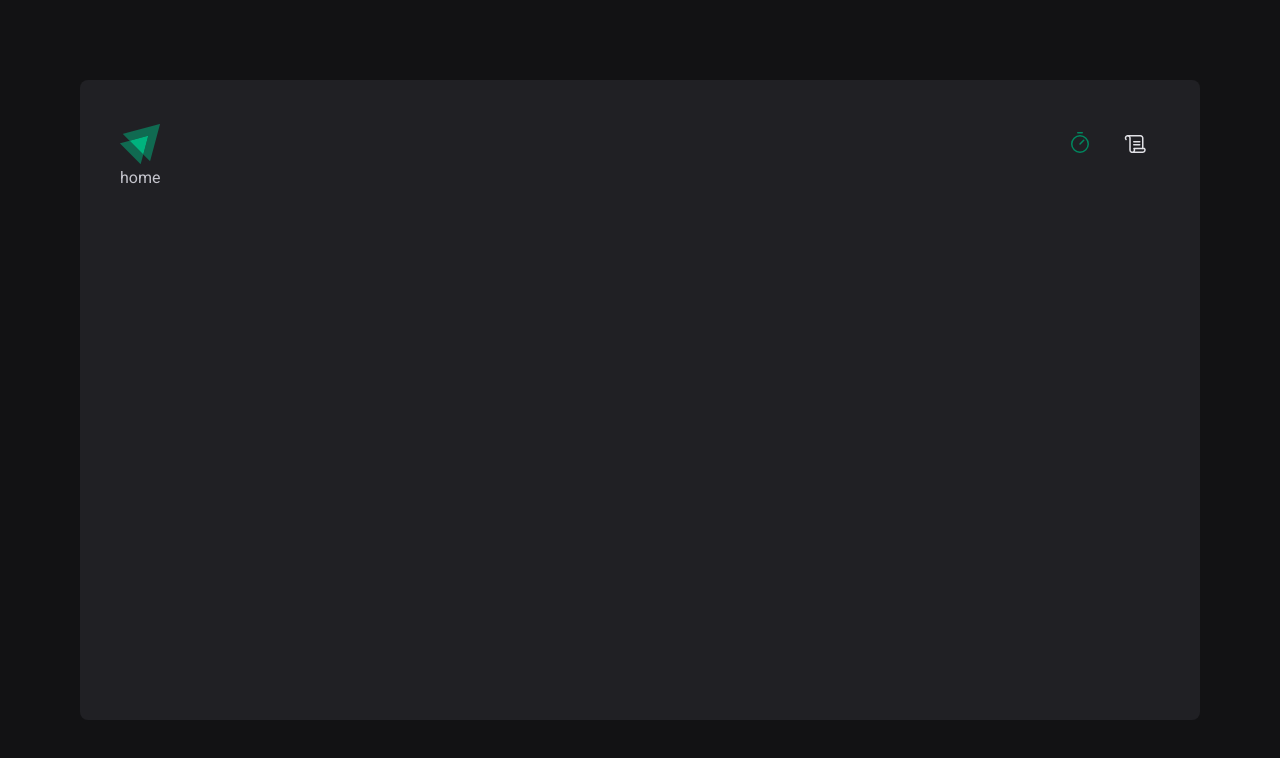
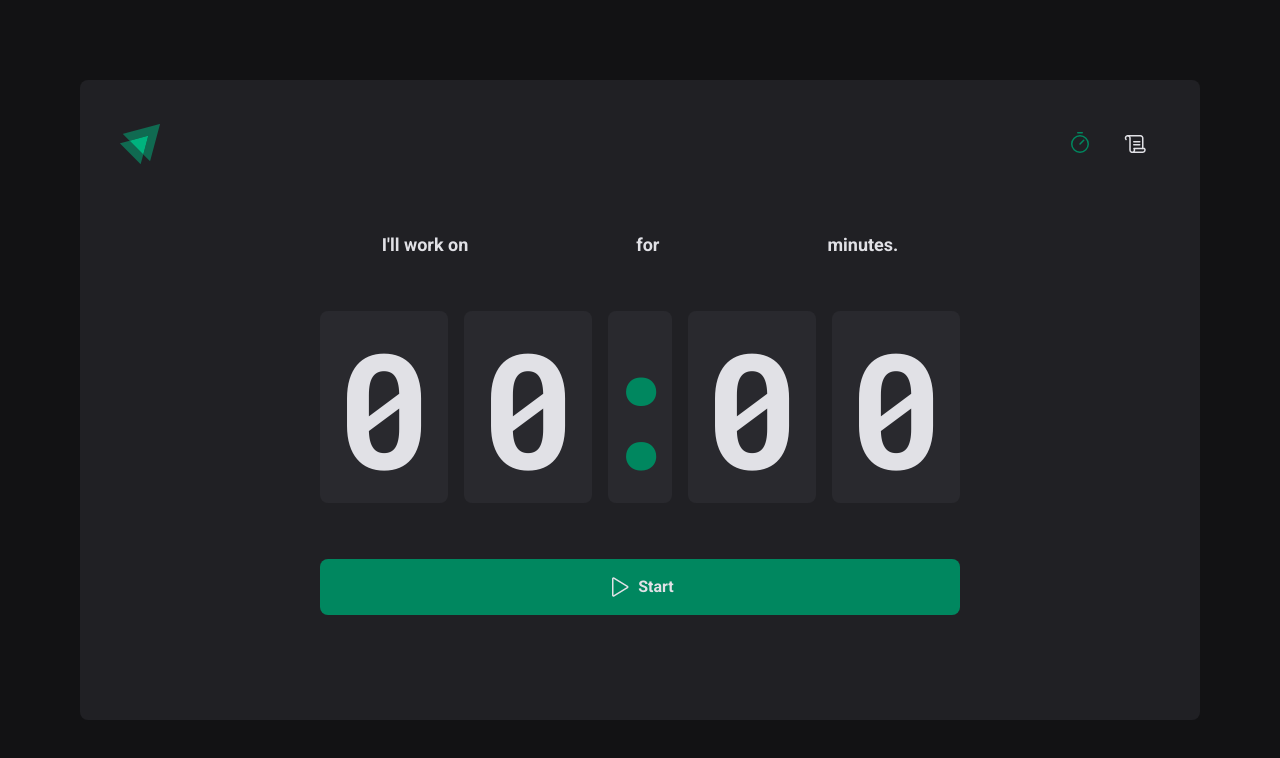
Before and after one commit to lesada/pomodoro-clock, a React (Vite) app: page / in a window 1280 px wide. Shown: the top 758 px of the page. Built offline with nearby package versions, Linux system fonts and the light colour scheme.

Commit message:
feat: home layout

```diff
--- a/src/pages/Home.tsx
+++ /dev/null
@@ -1,5 +0,0 @@
-function Home() {
-  return <div>home</div>;
-}
-
-export default Home;
--- /dev/null
+++ b/src/pages/Home/index.tsx
@@ -0,0 +1,40 @@
+import { Play } from "phosphor-react";
+
+import {
+  Button,
+  Container,
+  Countdown,
+  Form,
+  Separator,
+  Wrapper,
+} from "./styles";
+
+function Home() {
+  return (
+    <Container>
+      <Form action="">
+        <Wrapper>
+          <label htmlFor="task">I'll work on</label>
+          <input type="text" id="task" />
+
+          <label htmlFor="minutesAmount">for</label>
+          <input type="number" id="minutesAmount" />
+
+          <span>minutes.</span>
+        </Wrapper>
+        <Countdown>
+          <span>0</span>
+          <span>0</span>
+          <Separator>:</Separator>
+          <span>0</span>
+          <span>0</span>
+        </Countdown>
+        <Button type="submit">
+          <Play size={24} /> Start
+        </Button>
+      </Form>
+    </Container>
+  );
+}
+
+export default Home;
--- /dev/null
+++ b/src/pages/Home/styles.ts
@@ -0,0 +1,81 @@
+import styled from "styled-components";
+
+export const Container = styled.main`
+  display: flex;
+  flex-direction: column;
+  align-items: center;
+  justify-content: center;
+  flex: 1;
+`;
+
+export const Form = styled.form`
+  display: flex;
+  flex-direction: column;
+  align-items: center;
+  gap: 3.5rem;
+`;
+
+export const Wrapper = styled.div`
+  display: flex;
+  align-items: center;
+  justify-content: center;
+  gap: 0.5rem;
+  flex-wrap: wrap;
+
+  width: 100%;
+  color: ${({ theme }) => theme.gray[100]};
+  font-size: 1.125rem;
+  font-weight: 700;
+`;
+
+export const Countdown = styled.div`
+  display: flex;
+  gap: 1rem;
+
+  font-size: 10rem;
+  line-height: 8rem;
+  color: ${({ theme }) => theme.gray[100]};
+  font-family: "Roboto Mono", monospace;
+
+  span {
+    background-color: ${({ theme }) => theme.gray[700]};
+    padding: 2rem 1rem;
+    border-radius: 8px;
+  }
+`;
+
+export const Separator = styled.span`
+  padding: 2rem 0;
+  color: ${({ theme }) => theme.green[500]};
+  width: 4rem;
+  overflow: hidden;
+  display: flex;
+  justify-content: center;
+`;
+
+export const Button = styled.button`
+  display: flex;
+  align-items: center;
+  justify-content: center;
+  gap: 0.5rem;
+
+  padding: 1rem;
+  border-radius: 8px;
+  width: 100%;
+
+  font-weight: 700;
+  font-size: 1rem;
+
+  background-color: ${({ theme }) => theme.green[500]};
+  color: ${({ theme }) => theme.gray[100]};
+
+  transition: background-color 0.2s;
+
+  &:hover:not(:disabled) {
+    background-color: ${({ theme }) => theme.green[700]};
+  }
+
+  &:disabled {
+    opacity: 0.7;
+  }
+`;
--- a/src/styles/global.ts
+++ b/src/styles/global.ts
@@ -7,11 +7,20 @@ export const GlobalStyle = createGlobalStyle`
     box-sizing: border-box;
   }
 
-  body, input, textarea, button {
+
+
+  body {
     font-family: 'Roboto', sans-serif;
     font-weight: 400;
     background: ${({ theme }) => theme.gray[900]};
     color: ${({ theme }) => theme.gray[300]};
+  }
+
+  input, textarea, button {
+    font-family: 'Roboto', sans-serif;
+    font-weight: 400;
+    background-color: transparent;
+    border: none;
   }
 
   button {
```
